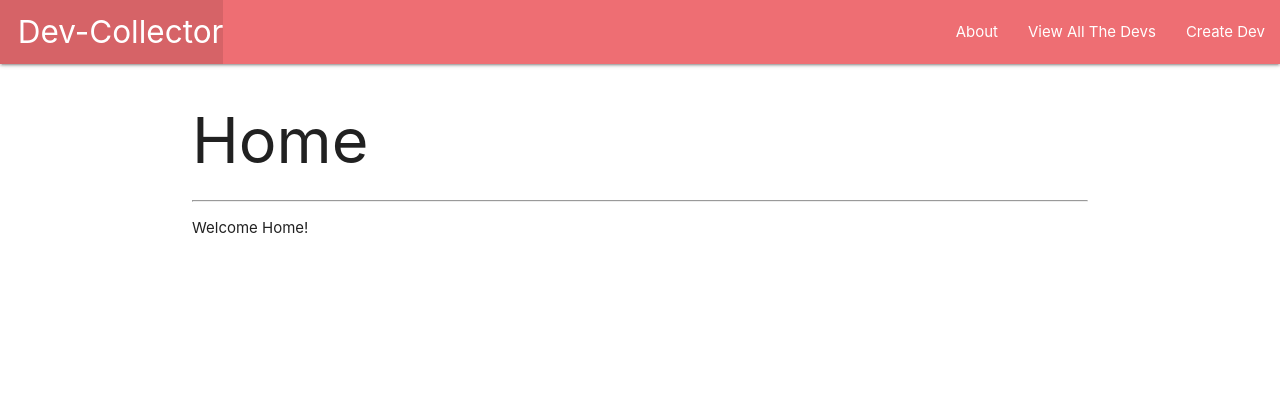
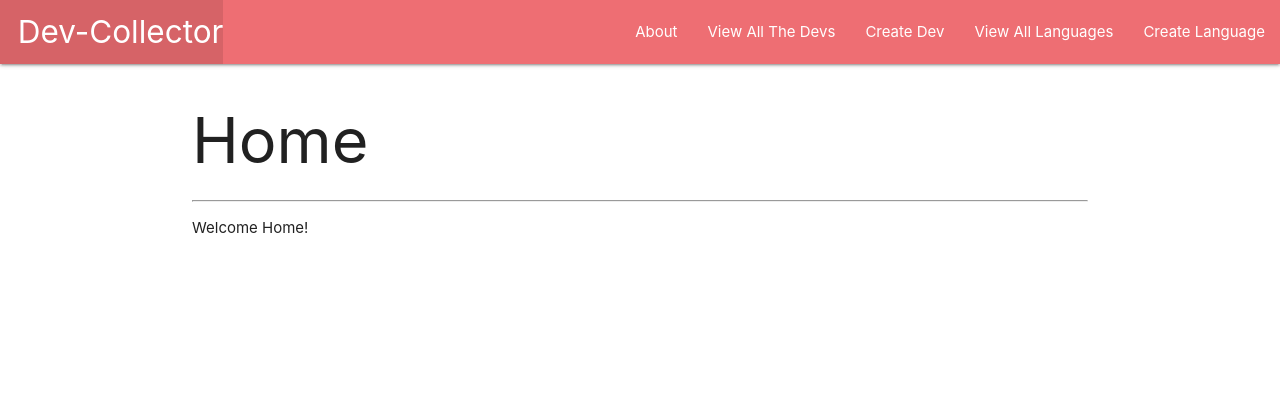
Before and after one commit to hamilton-mike/dev-collector, a Django app: page / in a window 1280 px wide. Shown: the top 420 px of the page. Run offline with Django 3.2, Linux system fonts and the light colour scheme.

Commit message:
fix syntax error

```diff
--- a/main_app/templates/base.html
+++ b/main_app/templates/base.html
@@ -21,7 +21,8 @@
                     <li><a href="{% url 'about' %}">About</a></li>
                     <li><a href="{% url 'index' %}">View All The Devs</a></li>
                     <li><a href="{% url 'devs_create' %}">Create Dev</a></li>
-
+                    <li><a href="{% url 'languages_list' %}">View All Languages</a></li>
+                    <li><a href="{% url 'languages_create' %}">Create Language</a></li>
                 </ul>
             </div>
         </nav>
--- a/main_app/templates/main_app/language_detail.html
+++ b/main_app/templates/main_app/language_detail.html
@@ -7,7 +7,7 @@
     <div class="col s6 col-offset-3">
         <div class="card">
             <div class="card-content">
-                <span class="card-title">{{ language.name} }</span>
+                <span class="card-title">{{ language.name }}</span>
             </div>
             <div class="card-action">
                 <a href="{% url 'languages_update' language.id %}">Edit</a>
--- a/main_app/templates/main_app/language_list.html
+++ b/main_app/templates/main_app/language_list.html
@@ -1,11 +1,11 @@
 {% extends 'base.html' %}
 {% block content %}
     <h1>Language List</h1>
-    {% for lnaguage in language_list %}
+    {% for language in language_list %}
     <a href="{url 'languages_detail' language.id}">
         <div class="card">
             <div class="card-content">
-                <p>Name: {{ language.name }}</p>
+                <h4>{{ language.name }}</h4>
             </div>
         </div>
     </a>
--- a/main_app/urls.py
+++ b/main_app/urls.py
@@ -1,6 +1,7 @@
 from django.urls import path
 from django.urls import path
 from . import views
+
 
 urlpatterns = [
     path('', views.home, name='home'),
@@ -11,9 +12,9 @@ urlpatterns = [
     path('devs/<int:pk>/update', views.DevUpdate.as_view(), name='devs_update'),
     path('devs/<int:pk>/delete', views.DevDelete.as_view(), name='devs_delete'),
     path('devs/<int:dev_id>/add_interview', views.add_interview, name='add_interview'),
-    path('laguages/', views.LanguageList.as_view(), name='languages_list'),
-    path('laguages/create', views.LanguageCreate.as_view(), name='languages_create'),
-    path('laguages/<int:pk>', views.LanguageDetail.as_view(), name='languages_detail'),
-    path('laguages/<int:pk>/update', views.LanguageUpdate.as_view(), name='languages_update'),
-    path('laguages/<int:pk>/delete', views.LanguageDelete.as_view(), name='languages_delete')
+    path('languages/', views.LanguageList.as_view(), name='languages_list'),
+    path('languages/create', views.LanguageCreate.as_view(), name='languages_create'),
+    path('languages/<int:pk>', views.LanguageDetail.as_view(), name='languages_detail'),
+    path('languages/<int:pk>/update', views.LanguageUpdate.as_view(), name='languages_update'),
+    path('languages/<int:pk>/delete', views.LanguageDelete.as_view(), name='languages_delete')
 ]
```
